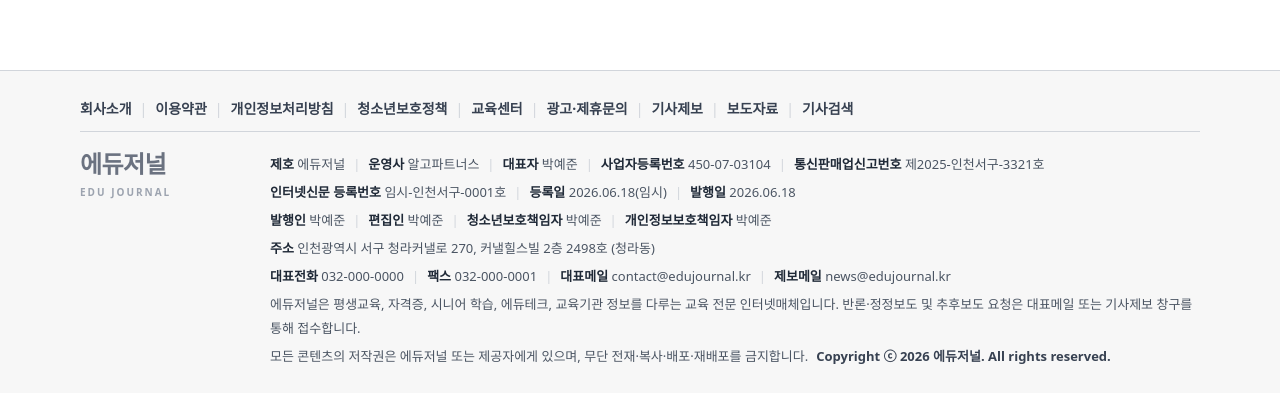
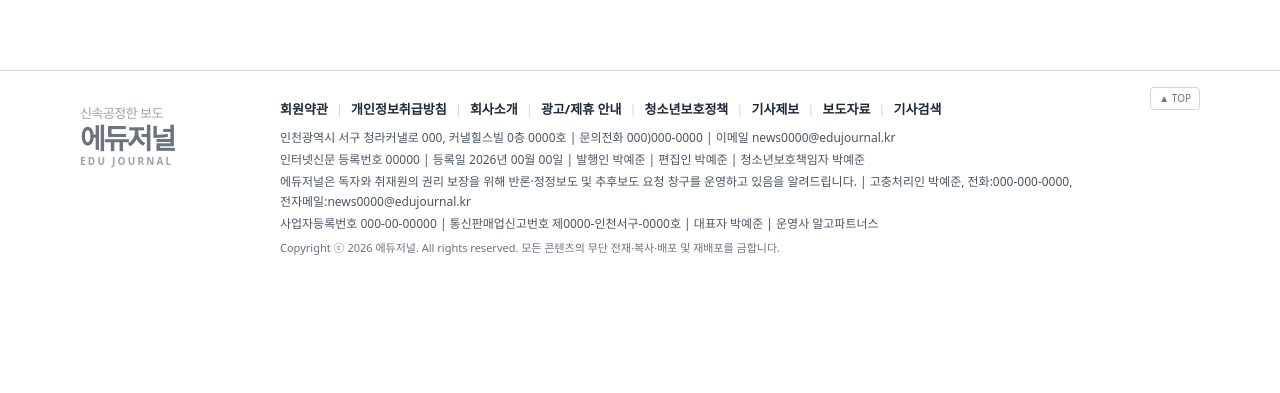
Before and after one commit to apark12321-ux/vision-media-mediaoffice, a Next.js app: page / in a window 1280 px wide. Shown: the part 1473-1866 px from the top of the page. After the commit the page ends 1759 px from the top, so only its background shows below. Built offline with nearby package versions, Linux system fonts and the light colour scheme; no server answers; the database is empty.

Commit message:
Simplify footer to compact newspaper notice style

```diff
--- a/components/layout/public-footer.tsx
+++ b/components/layout/public-footer.tsx
@@ -1,12 +1,12 @@
 import Link from 'next/link';
 
-function Dot() {
+function Sep() {
   return <span className="mx-2 text-gray-300">|</span>;
 }
 
 function FooterLink({ href, children }: { href: string; children: React.ReactNode }) {
   return (
-    <Link href={href} className="font-semibold text-gray-700 hover:text-gray-950">
+    <Link href={href} className="font-semibold text-gray-800 hover:text-gray-950">
       {children}
     </Link>
   );
@@ -16,84 +16,38 @@ export async function PublicFooter() {
   const year = new Date().getFullYear();
 
   return (
-    <footer className="mt-20 border-t border-gray-300 bg-[#f7f7f7]">
-      <div className="mx-auto max-w-6xl px-4 py-7 text-[12px] leading-6 text-gray-600 lg:text-[13px]">
-        <nav className="flex flex-wrap items-center border-b border-gray-300 pb-3 text-[13px] md:text-sm">
-          <FooterLink href="/about">회사소개</FooterLink>
-          <Dot />
-          <FooterLink href="/terms">이용약관</FooterLink>
-          <Dot />
-          <FooterLink href="/privacy">개인정보처리방침</FooterLink>
-          <Dot />
-          <FooterLink href="/youth-policy">청소년보호정책</FooterLink>
-          <Dot />
-          <FooterLink href="/education-center">교육센터</FooterLink>
-          <Dot />
-          <FooterLink href="/advertise">광고·제휴문의</FooterLink>
-          <Dot />
-          <FooterLink href="/report">기사제보</FooterLink>
-          <Dot />
-          <FooterLink href="/press">보도자료</FooterLink>
-          <Dot />
-          <FooterLink href="/search">기사검색</FooterLink>
-        </nav>
+    <footer className="mt-20 border-t border-gray-300 bg-white">
+      <div className="relative mx-auto flex max-w-6xl gap-10 px-4 py-7 text-[12px] leading-[1.65] text-gray-600">
+        <Link href="#top" className="absolute right-4 top-4 rounded border border-gray-300 px-2 py-0.5 text-[10px] text-gray-500">
+          ▲ TOP
+        </Link>
 
-        <div className="mt-5 flex flex-col gap-5 md:flex-row md:items-start md:justify-between">
-          <div className="min-w-[170px]">
-            <Link href="/" className="block text-2xl font-black leading-none tracking-tight text-gray-500">
-              에듀저널
-            </Link>
-            <p className="mt-1 text-[10px] font-semibold uppercase tracking-[0.2em] text-gray-400">EDU JOURNAL</p>
-          </div>
+        <div className="hidden w-[160px] shrink-0 pt-2 md:block">
+          <Link href="/" className="block leading-none text-gray-400">
+            <span className="block text-[13px] tracking-[-0.04em]">신속공정한 보도</span>
+            <span className="mt-1 block text-[28px] font-black tracking-[-0.08em] text-gray-500">에듀저널</span>
+            <span className="mt-1 block text-[10px] font-bold uppercase tracking-[0.22em] text-gray-400">EDU JOURNAL</span>
+          </Link>
+        </div>
 
-          <div className="flex-1 space-y-1 break-keep">
-            <p>
-              <strong className="text-gray-800">제호</strong> 에듀저널
-              <Dot />
-              <strong className="text-gray-800">운영사</strong> 알고파트너스
-              <Dot />
-              <strong className="text-gray-800">대표자</strong> 박예준
-              <Dot />
-              <strong className="text-gray-800">사업자등록번호</strong> 450-07-03104
-              <Dot />
-              <strong className="text-gray-800">통신판매업신고번호</strong> 제2025-인천서구-3321호
-            </p>
-            <p>
-              <strong className="text-gray-800">인터넷신문 등록번호</strong> 임시-인천서구-0001호
-              <Dot />
-              <strong className="text-gray-800">등록일</strong> 2026.06.18(임시)
-              <Dot />
-              <strong className="text-gray-800">발행일</strong> 2026.06.18
-            </p>
-            <p>
-              <strong className="text-gray-800">발행인</strong> 박예준
-              <Dot />
-              <strong className="text-gray-800">편집인</strong> 박예준
-              <Dot />
-              <strong className="text-gray-800">청소년보호책임자</strong> 박예준
-              <Dot />
-              <strong className="text-gray-800">개인정보보호책임자</strong> 박예준
-            </p>
-            <p>
-              <strong className="text-gray-800">주소</strong> 인천광역시 서구 청라커낼로 270, 커낼힐스빌 2층 2498호 (청라동)
-            </p>
-            <p>
-              <strong className="text-gray-800">대표전화</strong> 032-000-0000
-              <Dot />
-              <strong className="text-gray-800">팩스</strong> 032-000-0001
-              <Dot />
-              <strong className="text-gray-800">대표메일</strong> contact@edujournal.kr
-              <Dot />
-              <strong className="text-gray-800">제보메일</strong> news@edujournal.kr
-            </p>
-            <p>
-              에듀저널은 평생교육, 자격증, 시니어 학습, 에듀테크, 교육기관 정보를 다루는 교육 전문 인터넷매체입니다.
-              반론·정정보도 및 추후보도 요청은 대표메일 또는 기사제보 창구를 통해 접수합니다.
-            </p>
-            <p>
-              모든 콘텐츠의 저작권은 에듀저널 또는 제공자에게 있으며, 무단 전재·복사·배포·재배포를 금지합니다.
-              <span className="ml-2 font-semibold text-gray-700">Copyright ⓒ {year} 에듀저널. All rights reserved.</span>
-            </p>
+        <div className="min-w-0 flex-1 pr-10">
+          <nav className="mb-2 flex flex-wrap items-center text-[13px] text-gray-900">
+            <FooterLink href="/terms">회원약관</FooterLink><Sep />
+            <FooterLink href="/privacy">개인정보취급방침</FooterLink><Sep />
+            <FooterLink href="/about">회사소개</FooterLink><Sep />
+            <FooterLink href="/advertise">광고/제휴 안내</FooterLink><Sep />
+            <FooterLink href="/youth-policy">청소년보호정책</FooterLink><Sep />
+            <FooterLink href="/report">기사제보</FooterLink><Sep />
+            <FooterLink href="/press">보도자료</FooterLink><Sep />
+            <FooterLink href="/search">기사검색</FooterLink>
+          </nav>
+
+          <div className="space-y-0.5 break-keep text-gray-600">
+            <p>인천광역시 서구 청라커낼로 000, 커낼힐스빌 0층 0000호 | 문의전화 000)000-0000 | 이메일 news0000@edujournal.kr</p>
+            <p>인터넷신문 등록번호 00000 | 등록일 2026년 00월 00일 | 발행인 박예준 | 편집인 박예준 | 청소년보호책임자 박예준</p>
+            <p>에듀저널은 독자와 취재원의 권리 보장을 위해 반론·정정보도 및 추후보도 요청 창구를 운영하고 있음을 알려드립니다. | 고충처리인 박예준, 전화:000-000-0000, 전자메일:news0000@edujournal.kr</p>
+            <p>사업자등록번호 000-00-00000 | 통신판매업신고번호 제0000-인천서구-0000호 | 대표자 박예준 | 운영사 알고파트너스</p>
+            <p className="pt-1 text-[11px] text-gray-500">Copyright ⓒ {year} 에듀저널. All rights reserved. 모든 콘텐츠의 무단 전재·복사·배포 및 재배포를 금합니다.</p>
           </div>
         </div>
       </div>
```
